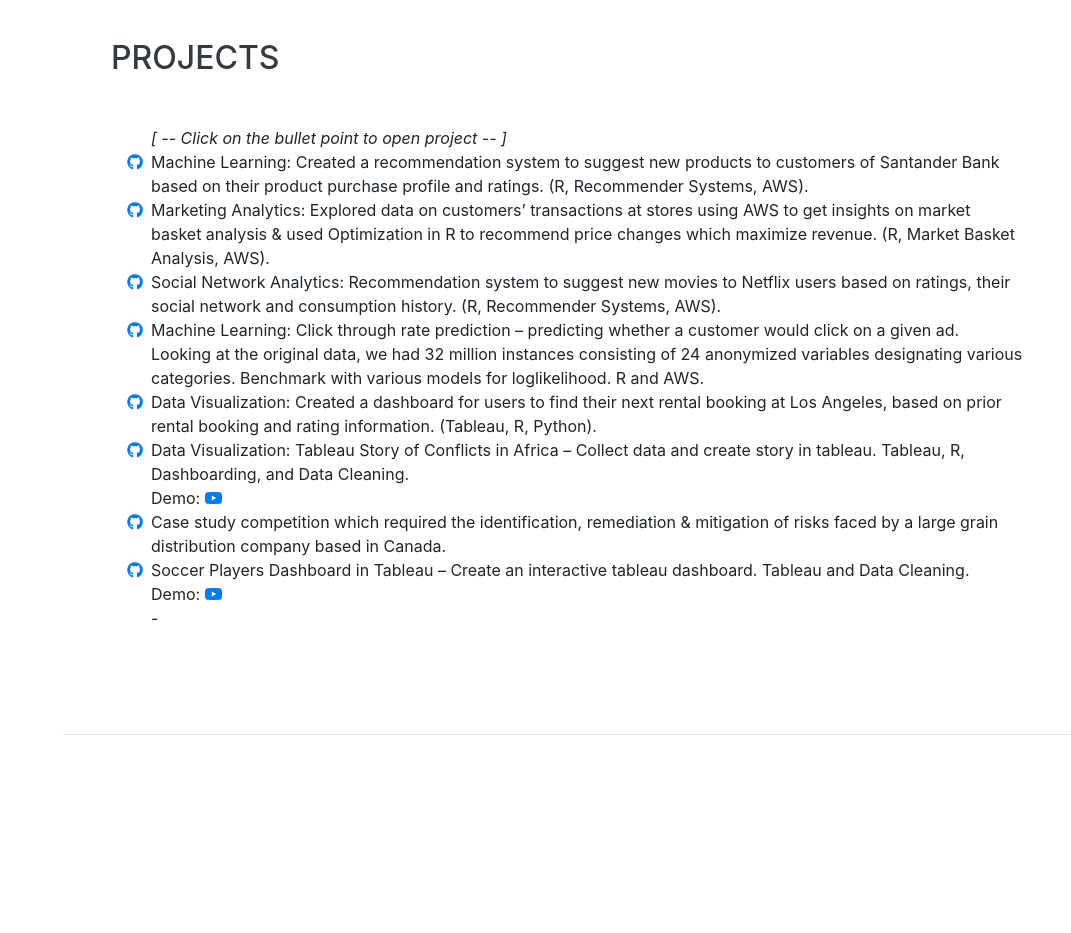
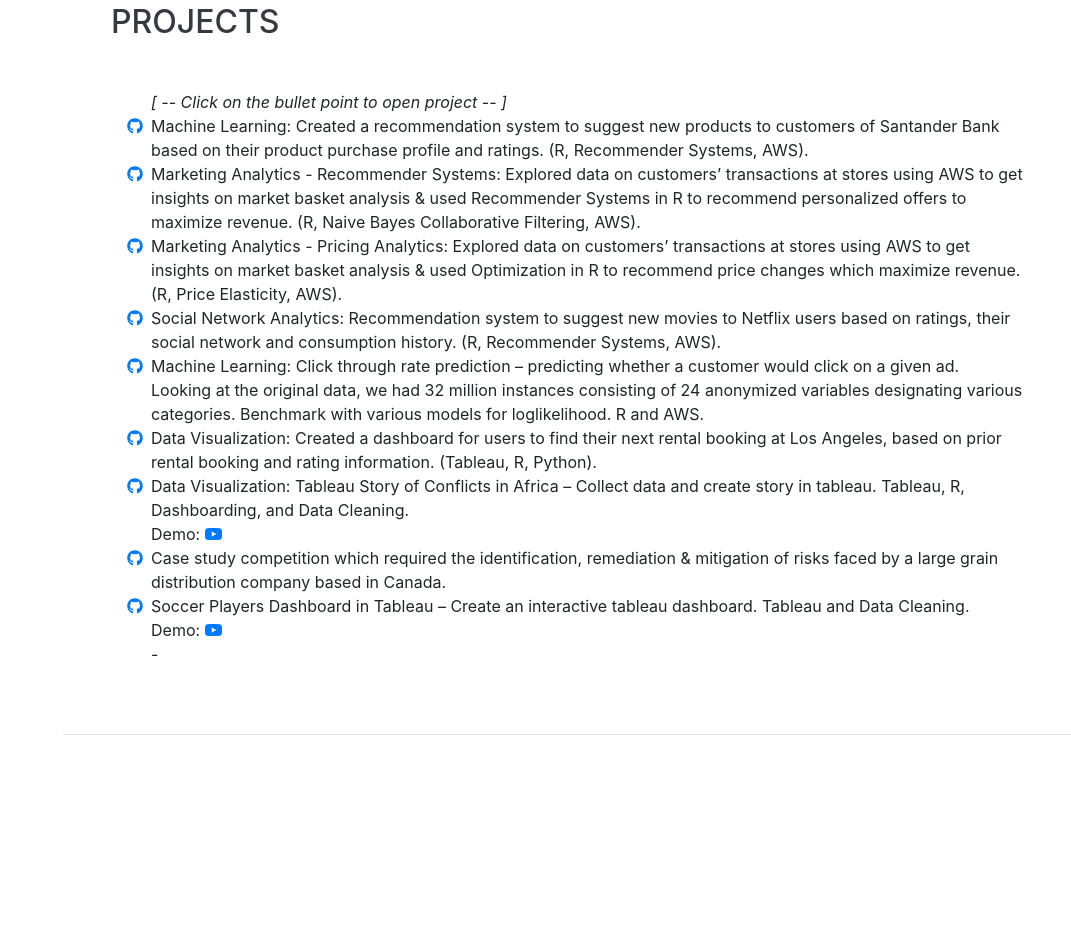
Before and after one commit to abhishek-saha/abhishek-saha.github.io, a website with bundled scripts: page index.html in a window 1280 px wide. Shown: the part 4802-5735 px from the top of the page, without its empty margins (209-1280 px from the left). Built offline with nearby package versions, Linux system fonts and the light colour scheme; a web font is replaced by a local one.

Commit message:
Updated project

```diff
--- a/index.html
+++ b/index.html
@@ -276,10 +276,16 @@
             Machine Learning: Created a recommendation system to suggest new products to customers of Santander Bank based on their product purchase profile and ratings. (R, Recommender Systems, AWS).
           </li>
           <li>
+            <a href="https://github.com/abhishek-saha/Marketing-Analytics-Project-Recommender-Systems" target="_blank">
+              <i class=" fa-li fab fa-github"></i>
+            </a>
+            Marketing Analytics - Recommender Systems: Explored data on customers’ transactions at stores using AWS to get insights on market basket analysis & used Recommender Systems in R to recommend personalized offers to maximize revenue. (R, Naive Bayes Collaborative Filtering, AWS).
+          </li>
+          <li>
             <a href="https://github.com/abhishek-saha/Marketing-Analytics-Project-Pricing" target="_blank">
               <i class=" fa-li fab fa-github"></i>
             </a>
-            Marketing Analytics: Explored data on customers’ transactions at stores using AWS to get insights on market basket analysis & used Optimization in R to recommend price changes which maximize revenue. (R, Market Basket Analysis, AWS).
+            Marketing Analytics - Pricing Analytics: Explored data on customers’ transactions at stores using AWS to get insights on market basket analysis & used Optimization in R to recommend price changes which maximize revenue. (R, Price Elasticity, AWS).
           </li>
           <li>
             <a href="https://github.com/abhishek-saha/Netflix-recommender-system" target="_blank">
```
